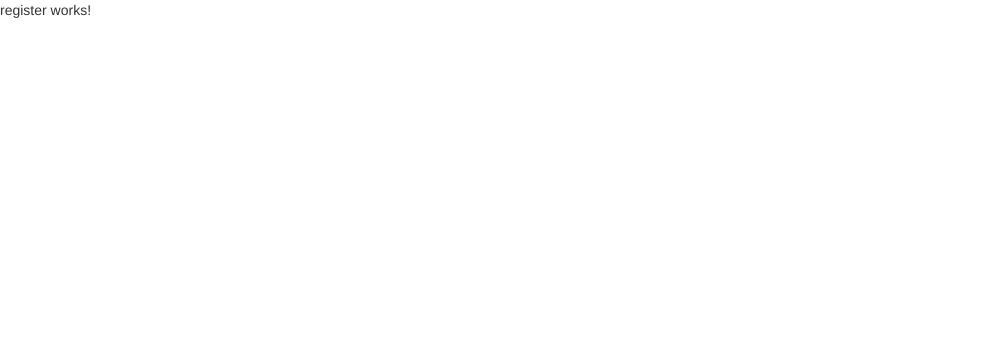
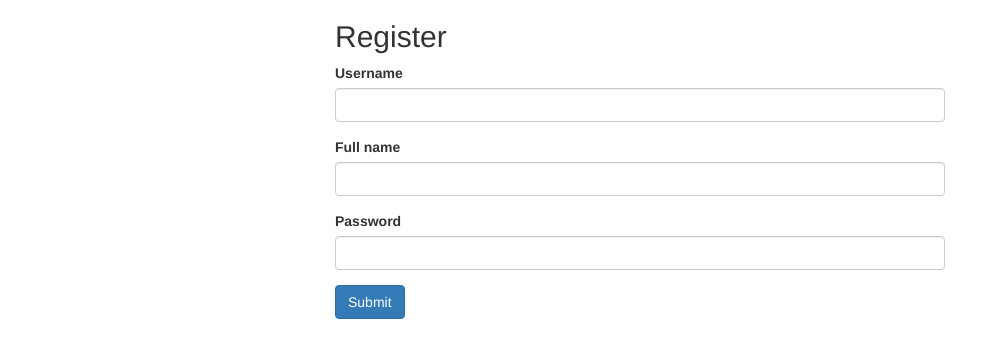
Before and after one commit to Spoljaric/interview-twitter, an Angular app in the folder interview-twitter-ui/: page /register in a window 1280 px wide. Shown: the top 358 px of the page, without its empty margins (0-1007 px from the left). Built offline with nearby package versions, Linux system fonts and the light colour scheme.

Commit message:
basic front registration

```diff
--- a/interview-twitter-ui/src/app/auth/auth.module.ts
+++ b/interview-twitter-ui/src/app/auth/auth.module.ts
@@ -2,7 +2,7 @@ import {NgModule} from '@angular/core';
 import {CommonModule} from '@angular/common';
 import {HTTP_INTERCEPTORS, HttpClientModule} from '@angular/common/http';
 import {AuthInterceptor} from './auth.interceptor';
-import {FormsModule} from '@angular/forms';
+import {FormsModule, ReactiveFormsModule} from '@angular/forms';
 import {SharedModule} from '../shared/shared.module';
 import {AuthService} from "../services/auth.service";
 import {AuthGuard} from "./auth.guard";
@@ -18,6 +18,7 @@ import {RegisterComponent} from './register/register.component';
     AuthRoutingModule,
     HttpClientModule,
     SharedModule,
+    ReactiveFormsModule
   ],
   providers: [
     {
--- a/interview-twitter-ui/src/app/auth/register/register.component.html
+++ b/interview-twitter-ui/src/app/auth/register/register.component.html
@@ -1,3 +1,24 @@
-<p>
-  register works!
-</p>
+<div class="col-md-6 col-md-offset-3">
+  <h2>Register</h2>
+  <form [formGroup]="form" (ngSubmit)="save(form)">
+    <div class="form-group">
+      <label for="username">Username</label>
+      <input id="username" type="text" class="form-control" formControlName="username"
+             required
+             minlength="1"/>
+    </div>
+    <div class="form-group">
+      <label for="name">Full name</label>
+      <input id="name" type="text" class="form-control" formControlName="name"
+             required
+             minlength="1"/>
+    </div>
+    <div class="form-group">
+      <label for="name">Password</label>
+      <input id="name" type="password" class="form-control" formControlName="password"
+             required
+             minlength="1"/>
+    </div>
+    <button type="submit" class="btn btn-primary">Submit</button>
+  </form>
+</div>
--- a/interview-twitter-ui/src/app/auth/register/register.component.ts
+++ b/interview-twitter-ui/src/app/auth/register/register.component.ts
@@ -1,4 +1,5 @@
 import { Component, OnInit } from '@angular/core';
+import {FormControl, FormGroup, Validators} from '@angular/forms';
 
 @Component({
   selector: 'app-register',
@@ -7,9 +8,23 @@ import { Component, OnInit } from '@angular/core';
 })
 export class RegisterComponent implements OnInit {
 
+  username: string;
+  name: string;
+  password: string;
+  form: FormGroup;
+
   constructor() { }
 
   ngOnInit() {
+    this.form = new FormGroup({
+      'username': new FormControl(this.username, Validators.required),
+      'name': new FormControl(this.name, Validators.required),
+      'password': new FormControl(this.password, Validators.required)
+    });
   }
 
+
+  save(form: FormGroup) {
+    console.log(this.form);
+  }
 }
```
